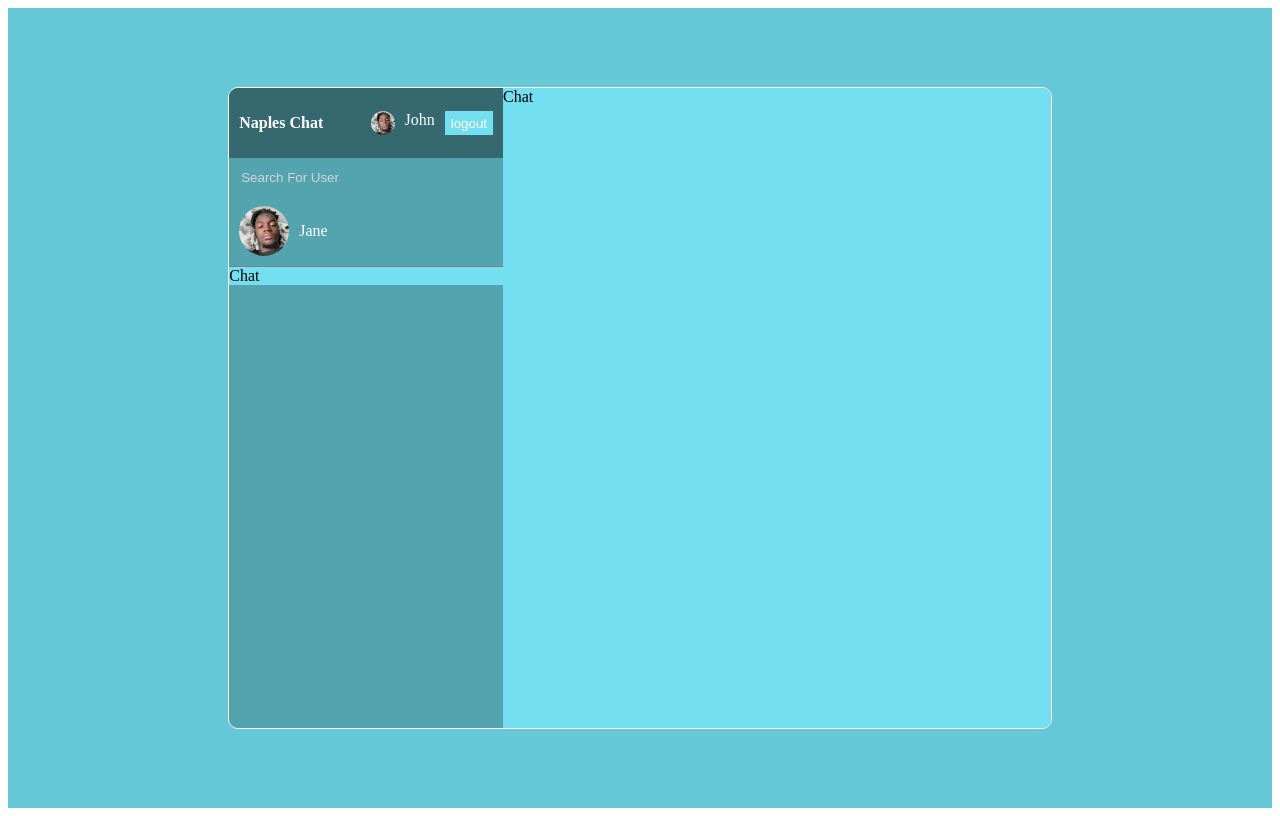
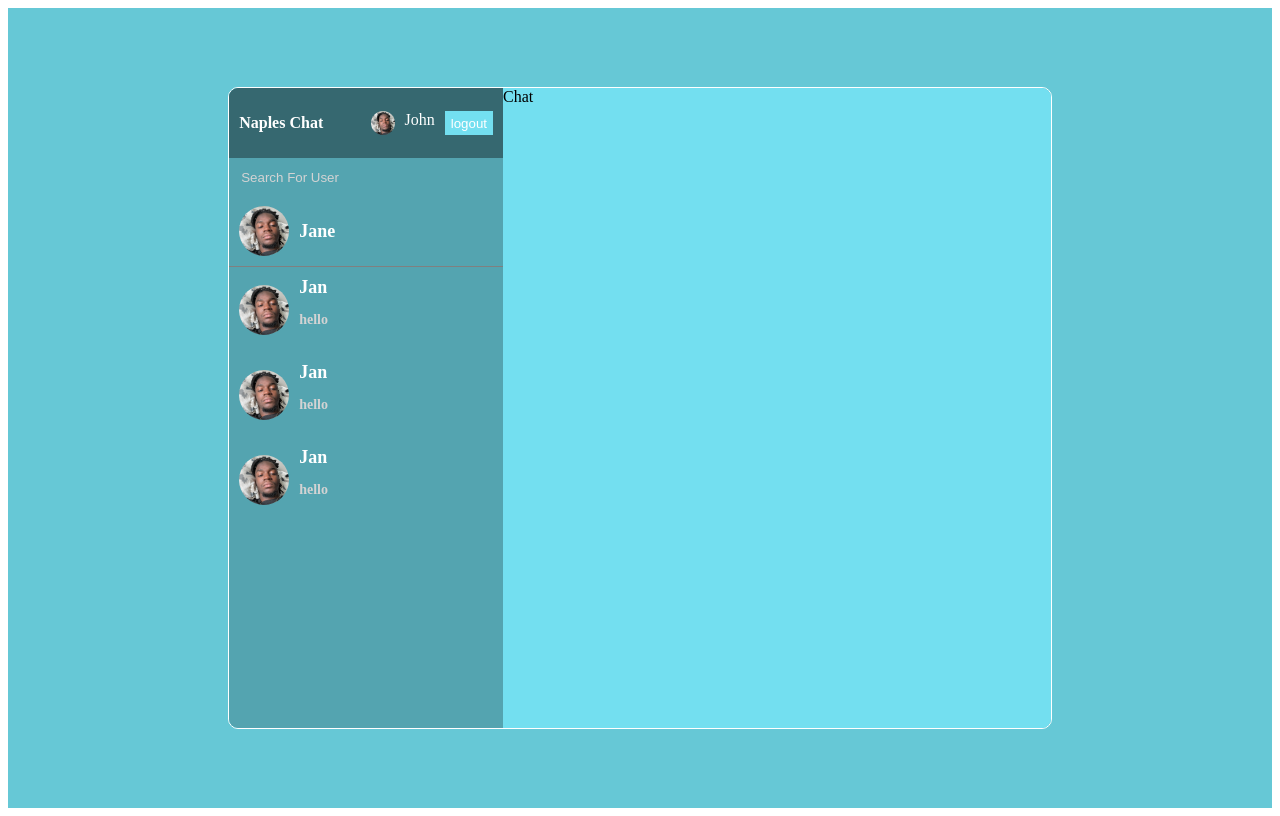
Before and after one commit to Shbucket/chat, a React (Create React App) app: page / in a window 1280 px wide. Built offline with nearby package versions, Linux system fonts and the light colour scheme.

Commit message:
created chats section design

```diff
--- a/src/components/Chats.jsx
+++ b/src/components/Chats.jsx
@@ -1,7 +1,31 @@
 import React from 'react'
+import image from '../img/shbucket.jpeg'
 
 export const Chats = () => {
   return (
-    <div>Chats</div>
-  )
+    <div className="chats">
+      <div className="userChat">
+        <img src={image} alt="" />
+        <div className="userChatInfo">
+          <span>Jan</span>
+          <p>hello</p>
+        </div>
+      </div>
+      <div className="userChat">
+        <img src={image} alt="" />
+        <div className="userChatInfo">
+          <span>Jan</span>
+          <p>hello</p>
+        </div>
+      </div>
+      <div className="userChat">
+        <img src={image} alt="" />
+        <div className="userChatInfo">
+          <span>Jan</span>
+          <p>hello</p>
+        </div>
+      </div>
+    </div>
+  );
 }
+export default Chats
--- a/src/components/Sidebar.jsx
+++ b/src/components/Sidebar.jsx
@@ -1,5 +1,5 @@
 import React from "react";
-import Chat from "./Chat ";
+import Chats from "./Chats";
 import Navbar from "./Navbar";
 import Search from "./Search";
 const Sidebar = () => {
@@ -7,7 +7,7 @@ const Sidebar = () => {
     <div className="sidebar">
       <Navbar />
       <Search />
-      <Chat />
+      <Chats />
     </div>
   );
 };
--- a/src/style.scss
+++ b/src/style.scss
@@ -128,7 +128,7 @@
             display: flex;
             align-items: center;
             gap: 10px;
-            color: white;
+            color: white;font-weight: bold;
             cursor: pointer;
 
             &:hover{
@@ -140,6 +140,16 @@
                 border-radius: 50%;
                 object-fit: cover;
             }
+            .userChatInfo{
+                span{
+font-size: 18px;
+font-weight:500px;
+                }
+                p{
+font-size: 14px;
+color:lightgray;
+                }
+            }
         }
     }
     .chat {
```
